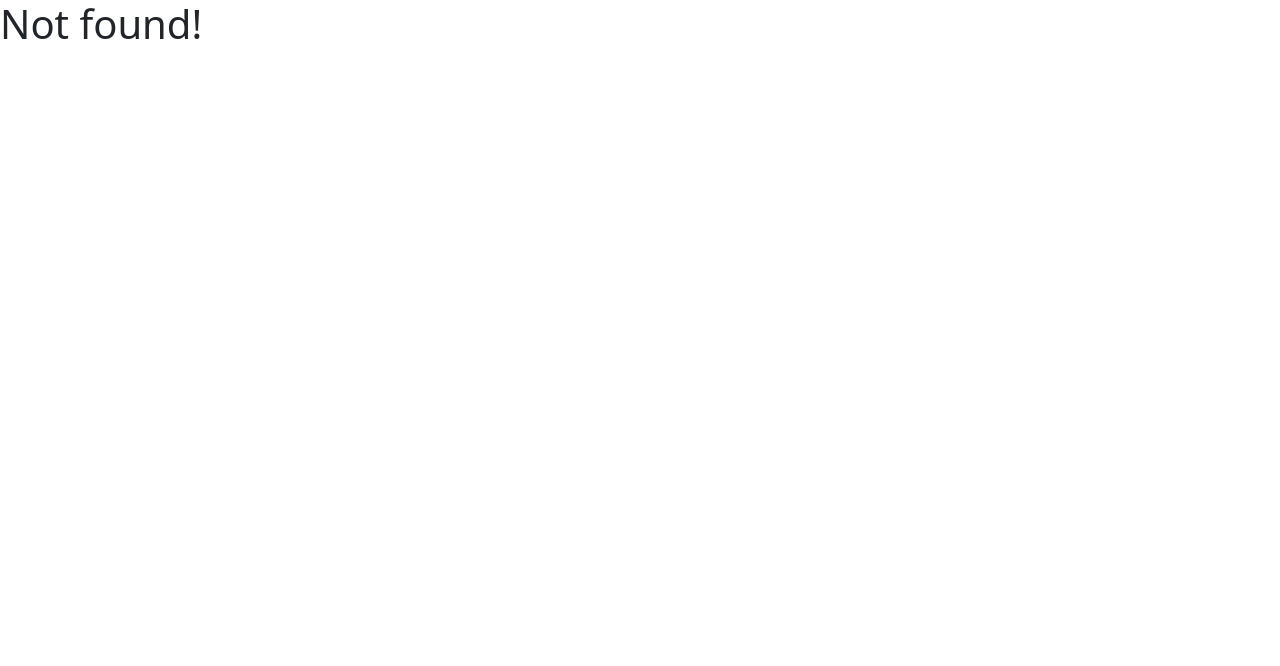
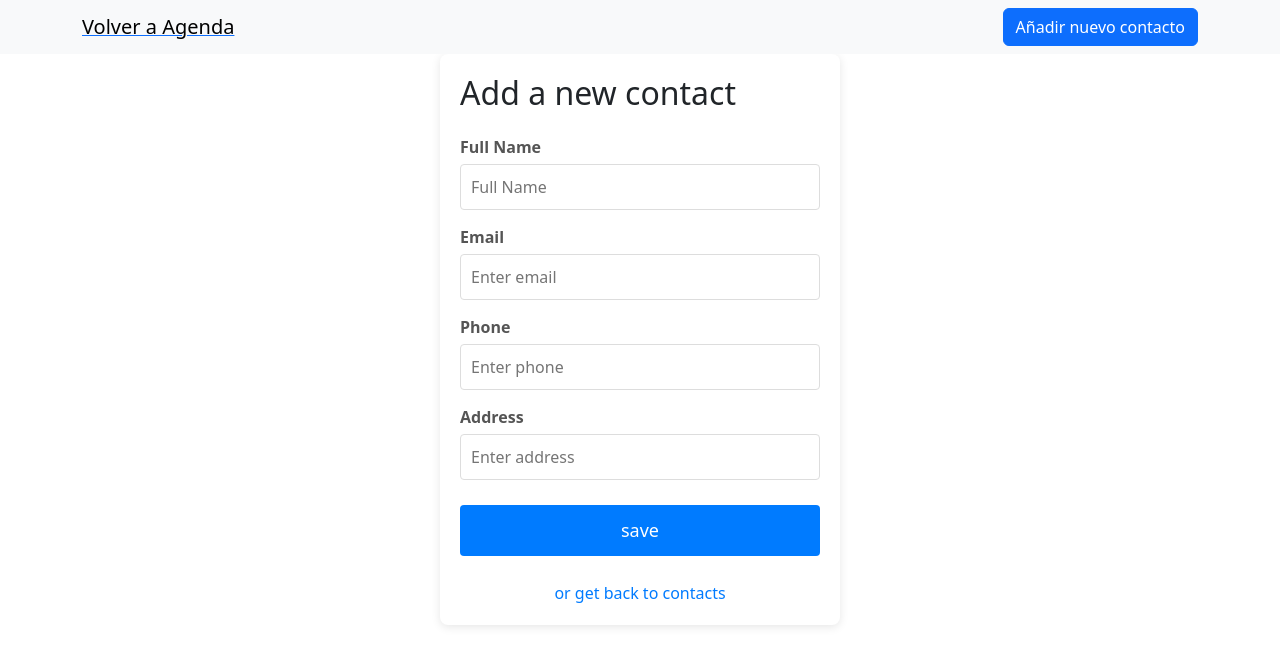
Before and after one commit to 4GeeksAcademy/miguel321654987-Lista-de-Contactos-usando-React-Context, a React (Vite) app: page /formulario in a window 1280 px wide. Before the commit this address had no page. Shown: the top 666 px of the page. Built offline with nearby package versions, Linux system fonts and the light colour scheme.

Commit message:
Commit 05-01-2026

```diff
--- a/src/components/Footer.jsx
+++ b/src/components/Footer.jsx
@@ -1,11 +1,5 @@
 export const Footer = () => (
 	<footer className="footer mt-auto py-3 text-center">
-		<p>
-			Check the <a target="_blank" href="https://4geeks.com/docs/start/start-react-advanced">template documentation</a> <i className="fa-solid fa-file"></i> for help.
-		</p>
-		<p>
-			Made with <i className="fa fa-heart text-danger" /> by{" "}
-			<a href="http://www.4geeksacademy.com">4Geeks Academy</a>
-		</p>
+
 	</footer>
 );
--- a/src/components/Navbar.jsx
+++ b/src/components/Navbar.jsx
@@ -6,11 +6,11 @@ export const Navbar = () => {
 		<nav className="navbar navbar-light bg-light">
 			<div className="container">
 				<Link to="/">
-					<span className="navbar-brand mb-0 h1">React Boilerplate</span>
+					<span className="navbar-brand mb-0 h1">Volver a Agenda</span>
 				</Link>
 				<div className="ml-auto">
 					<Link to="/demo">
-						<button className="btn btn-primary">Check the Context in action</button>
+						<button className="btn btn-primary">Añadir nuevo contacto</button>
 					</Link>
 				</div>
 			</div>
--- a/src/index.css
+++ b/src/index.css
@@ -0,0 +1,85 @@
+/* Asegura que los elementos de lista se vean como tarjetas con sombra */
+.list-group-item {
+    margin-bottom: 1.5rem;
+    border-radius: 0.25rem; /* Bordes redondeados */
+    box-shadow: 0 4px 6px rgba(0, 0, 0, 0.1); /* Sombra sutil */
+    border: none; /* Eliminar borde predeterminado de Bootstrap */
+}
+.ImagenContacto{
+    width: 120px;  /* Ajusta el tamaño según tu diseño */
+    height: 120px; /* Debe ser igual al width */
+    object-fit: cover; /* Evita que la imagen se deforme */
+    border: 2px solid #f0f0f0; /* Opcional: un pequeño borde para resaltar */
+}
+
+/* Ajustes para los íconos */
+.text-muted i {
+    width: 1rem; /* Alineación de íconos */
+}
+
+/*ESTILOS DEL FORMULARIO*/
+.formContainer {
+  display: flex;
+  flex-direction: column;
+  gap: 15px; /* Espacio entre elementos del formulario */
+  padding: 20px;
+  background-color: #ffffff;
+  border-radius: 8px;
+  box-shadow: 0 2px 10px rgba(0,0,0,0.1);
+  width: 100%;
+  max-width: 400px;
+  margin: auto; /* Centrar el formulario */
+}
+
+.formGroup {
+    display: flex;
+    flex-direction: column;
+}
+
+.label {
+  display: block;
+  margin-bottom: 5px;
+  font-weight: bold;
+  color: #555;
+}
+
+.inputField {
+  width: 100%;
+  padding: 10px;
+  border: 1px solid #ddd;
+  border-radius: 4px;
+  box-sizing: border-box; /* Asegura que el padding no añada ancho extra */
+  font-size: 16px;
+}
+
+.inputField:focus {
+  outline: none;
+  border-color: #007bff; /* Borde azul al enfocar */
+}
+
+.saveButton {
+  width: 100%;
+  padding: 12px;
+  background-color: #007bff;
+  color: white;
+  border: none;
+  border-radius: 4px;
+  font-size: 18px;
+  cursor: pointer;
+  margin-top: 10px;
+}
+
+.saveButton:hover {
+  background-color: #0056b3;
+}
+
+.link {
+  text-align: center;
+  margin-top: 10px;
+  color: #007bff;
+  text-decoration: none;
+}
+
+.link:hover {
+    text-decoration: underline;
+}
--- /dev/null
+++ b/src/pages/Formulario.jsx
@@ -0,0 +1,87 @@
+ import { useState } from 'react';
+
+export const Formulario = () => {
+
+  const [formData, setFormData] = useState({
+    fullName: '',
+    email: '',
+    phone: '',
+    address: '',
+  });
+
+  const handleChange = (e) => {
+    setFormData({ ...formData, [e.target.name]: e.target.value });
+  };
+
+  const handleSubmit = (e) => {
+    e.preventDefault();
+    console.log('Formulario enviado:', formData);
+    // Aquí iría la lógica para enviar los datos a una API (fetch)
+  };
+
+  return (
+    <form onSubmit={handleSubmit} className="formContainer">
+      <h2>Add a new contact</h2>
+
+      <div className="formGroup">
+        <label htmlFor="fullName" className="label">Full Name</label>
+        <input
+          type="text"
+          id="fullName"
+          name="fullName"
+          placeholder="Full Name"
+          value={formData.fullName}
+          onChange={handleChange}
+          className="inputField"
+          required
+        />
+      </div>
+
+      <div className="formGroup">
+        <label htmlFor="email" className="label">Email</label>
+        <input
+          type="email"
+          id="email"
+          name="email"
+          placeholder="Enter email"
+          value={formData.email}
+          onChange={handleChange}
+          className="inputField"
+          required
+        />
+      </div>
+
+      <div className="formGroup">
+        <label htmlFor="phone" className="label">Phone</label>
+        <input
+          type="tel"
+          id="phone"
+          name="phone"
+          placeholder="Enter phone"
+          value={formData.phone}
+          onChange={handleChange}
+          className="inputField"
+        />
+      </div>
+
+      <div className="formGroup">
+        <label htmlFor="address" className="label">Address</label>
+        <input
+          type="text"
+          id="address"
+          name="address"
+          placeholder="Enter address"
+          value={formData.address}
+          onChange={handleChange}
+          className="inputField"
+        />
+      </div>
+
+      <button type="submit" className="saveButton">
+        save
+      </button>
+
+      <a href="#" className="link">or get back to contacts</a>
+    </form>
+  );
+};
--- a/src/pages/Home.jsx
+++ b/src/pages/Home.jsx
@@ -1,6 +1,7 @@
 import { useEffect } from "react";
 import useGlobalReducer from "../hooks/useGlobalReducer.jsx";
 import { useState } from "react";
+import { Link } from "react-router-dom";
 
 export const Home = () => {
 
@@ -46,19 +47,61 @@ export const Home = () => {
             .catch(error => console.error("Error en el proceso:", error));
 
 
-    inicializarAgenda();
-}, [slug]);
+        inicializarAgenda();
+    }, [slug]);
 
 
 
-return (
-    <div className="text-center mt-5">
-        <div>
-            <h1>
-                LISTA DE CONTACTOS
-            </h1>
+    return (
+        <div className= "me-5">
+            <ul>
+                <li className="list-group-item">
+                    <div className="row justify-content-between align-items-center p-2">
+                        {/* Columna de la Imagen */}
+                        <div className="col-2">
+                            <img
+                                src="https://media.istockphoto.com/id/1398385367/es/foto/feliz-mujer-de-negocios-millennial-con-gafas-posando-con-las-manos-cruzadas.jpg?b=1&s=612x612&w=0&k=20&c=yeKcWYj6Tsx14UZBVZDYmSZKLEKtq6uM3RfOZjqdMWk=" // Reemplazar con la URL real o importación
+                                alt="Foto de perfil"
+                                className="ImagenContacto rounded-circle img-fluid"
+                            />
+                        </div>
+
+                        {/* Columna de Información del Contacto */}
+                        <div className="col-8">
+                            <p className="lead mb-1">
+                                <strong>Pedro Picapiedra</strong>
+                            </p>
+                            <p className="text-muted mb-1">
+                                <i className="fas fa-map-marker-alt me-2"></i>
+                                Siberia
+                            </p>
+                            <p className="text-muted mb-1">
+                                <i className="fas fa-phone me-2"></i>
+                                000111000222
+                            </p>
+                            <p className="text-muted mb-1">
+                                <i className="fas fa-envelope me-2"></i>
+                               p@gmail.com
+                            </p>
+                        </div>
+
+                        {/* Columna de Botones (Íconos) */}
+                        <div className="col-2 text-end">
+                            <Link to ="/formulario"  className="btn btn-sm btn-link text-secondary me-2">
+                                <i className="fas fa-pencil-alt"></i>
+                            </Link>
+                            <button  className="btn btn-sm btn-link text-danger" >
+                                <i className="fas fa-trash-alt"></i>
+                            </button>
+                        </div>
+                    </div>
+                </li>
+            </ul>
         </div>
 
-    </div>
-);
+
+
+
+
+    );
 };
--- a/src/routes.jsx
+++ b/src/routes.jsx
@@ -5,6 +5,7 @@ import { Layout } from "./pages/Layout";
 import { Home } from "./pages/Home";
 import { Single } from "./pages/Single";
 import { Demo } from "./pages/Demo";
+import { Formulario } from "./pages/Formulario";
 
 export const router = createBrowserRouter(
   createRoutesFromElements(
@@ -18,6 +19,7 @@ export const router = createBrowserRouter(
       <Route path="/" element={<Home />} />
       <Route path="/single/:theId" element={<Single />} />  {/* Dynamic route for single items */}
       <Route path="/demo" element={<Demo />} />
+       <Route path="/formulario" element={<Formulario />} />
     </Route>
   )
 );
```
